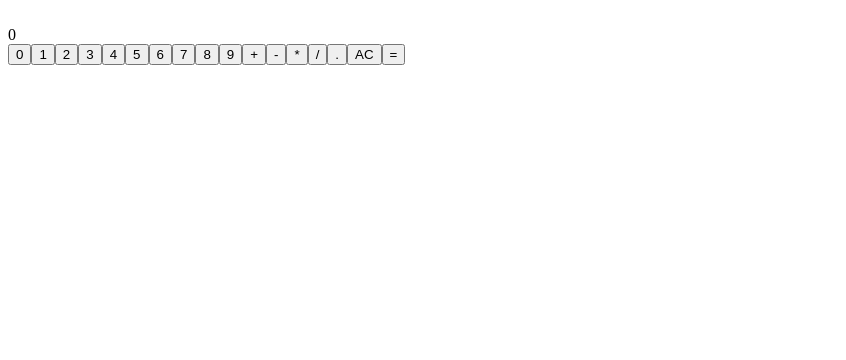
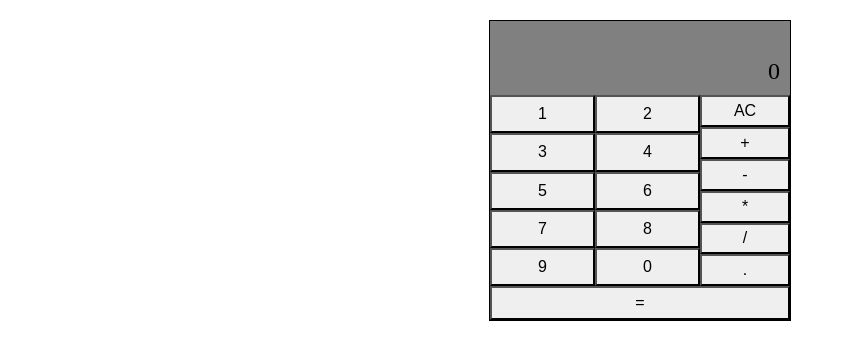
Before and after one commit to Silentgraphic/freecodecampCalculator, a React (Vite) app: page / in a window 1280 px wide. Shown: the top 360 px of the page, without its empty margins (0-846 px from the left). Built offline with nearby package versions, Linux system fonts and the light colour scheme.

Commit message:
Added css

```diff
--- a/src/Buttons.jsx
+++ b/src/Buttons.jsx
@@ -6,7 +6,7 @@ function Buttons() {
 
     return (
         <div id="buttons">
-            <button id="zero" className="nums" onClick={() => dispatch(addToCalc("0"))}>0</button>
+            <div id="numButtons">
                 <button id="one" className="nums" onClick={() => dispatch(addToCalc("1"))}>1</button>
                 <button id="two" className="nums" onClick={() => dispatch(addToCalc("2"))}>2</button>
                 <button id="three" className="nums" onClick={() => dispatch(addToCalc("3"))}>3</button>
@@ -16,12 +16,16 @@ function Buttons() {
                 <button id="seven" className="nums" onClick={() => dispatch(addToCalc("7"))}>7</button>
                 <button id="eight" className="nums" onClick={() => dispatch(addToCalc("8"))}>8</button>
                 <button id="nine" className="nums" onClick={() => dispatch(addToCalc("9"))}>9</button>
-            <button id="add" onClick={() => dispatch(addToCalc("+"))}>+</button>
-            <button id="subtract" onClick={() => dispatch(addToCalc("-"))}>-</button>
-            <button id="multiply" onClick={() => dispatch(addToCalc("*"))}>*</button>
-            <button id="divide" onClick={() => dispatch(addToCalc("/"))}>/</button>
-            <button id="decimal" onClick={() => dispatch(addToCalc("."))}>.</button>
-            <button id="clear" onClick={() => dispatch(clearCalc())}>AC</button>
+                <button id="zero" className="nums" onClick={() => dispatch(addToCalc("0"))}>0</button>
+            </div>
+            <div id="operatorButtons">
+                <button id="clear" className="operators" onClick={() => dispatch(clearCalc())}>AC</button>
+                <button id="add" className="operators" onClick={() => dispatch(addToCalc("+"))}>+</button>
+                <button id="subtract" className="operators" onClick={() => dispatch(addToCalc("-"))}>-</button>
+                <button id="multiply" className="operators" onClick={() => dispatch(addToCalc("*"))}>*</button>
+                <button id="divide" className="operators" onClick={() => dispatch(addToCalc("/"))}>/</button>
+                <button id="decimal" className="operators" onClick={() => dispatch(addToCalc("."))}>.</button>
+            </div>
             <button id="equals" onClick={() => {
                 dispatch(submitCalc());
                 dispatch(updateDisplay());
--- a/src/Display.jsx
+++ b/src/Display.jsx
@@ -13,7 +13,7 @@ function Display() {
     }, [currentCalc, dispatch]);
 
     return (
-        <div>
+        <div id="actualDisplay">
             <span id="topLine">{currentCalc.join(" ")}</span>
             <br />
             <span id="display">{output.toString()}</span>
--- a/src/index.css
+++ b/src/index.css
@@ -0,0 +1,58 @@
+body {
+    margin: 0;
+}
+
+#calulator {
+    margin: 20px auto;
+    border: black solid 1px;
+    width: 20%;
+    min-width: 300px;
+    aspect-ratio: 4/3;
+}
+
+#actualDisplay {
+    text-align: right;
+    padding: 10px;
+    background-color: gray;
+    font-size: x-large;
+}
+
+#buttons {
+    display: flex;
+    flex-wrap: wrap;
+    height: 100%;
+    column-gap:0px;
+    align-content: flex-start;
+}
+
+#buttons * {
+    border-radius: 0px;
+    font-size: medium;
+}
+
+#buttons div {
+    height: 85%;
+    display: flex;
+    flex-wrap: wrap;
+}
+
+
+#numButtons {
+    flex-basis: 70%;
+}
+
+#operatorButtons {
+    flex-basis: 30%;
+}
+.nums {
+    flex-basis: 50%;
+}
+
+#equals {
+    height: 15%;
+}
+
+.operators,
+#equals{
+    flex-basis: 100%;
+}
```
Lines whose indentation alone changed are shown as unchanged.
